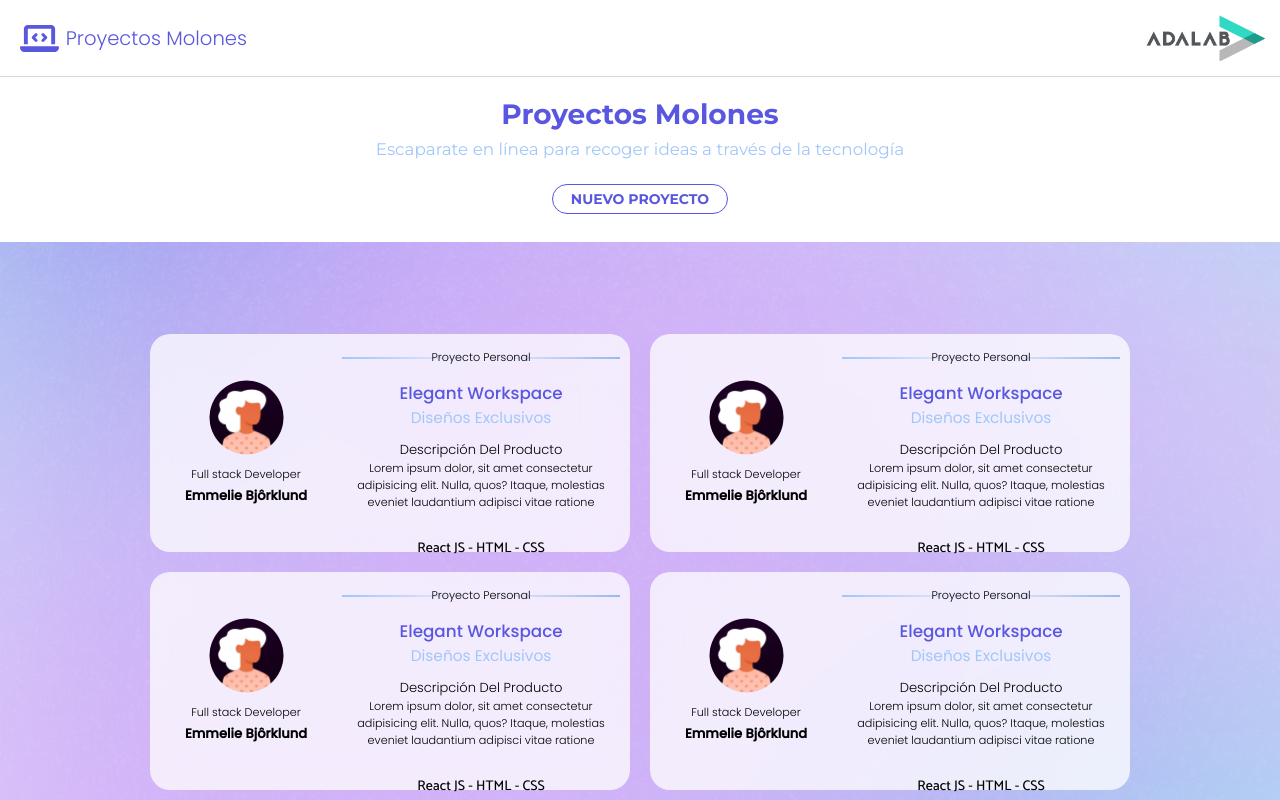
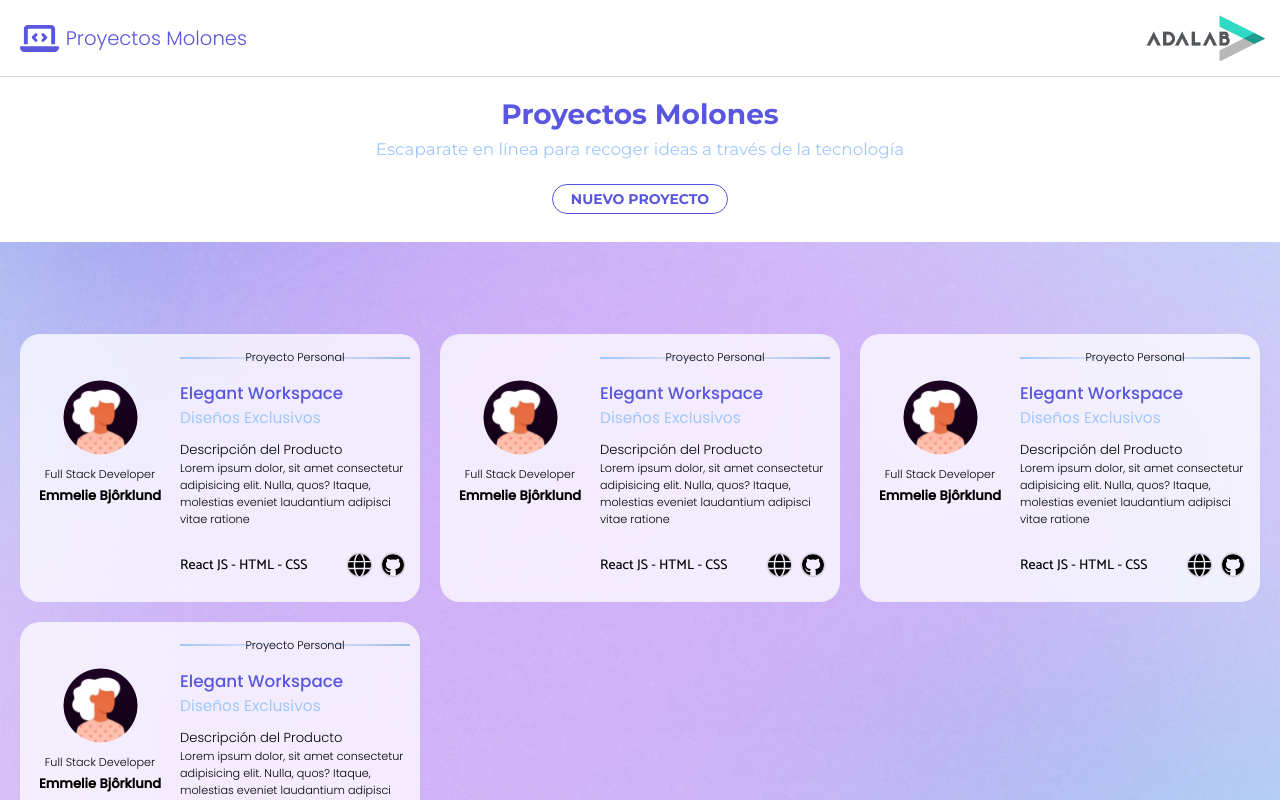
Before and after one commit to Diana-Bernardos/project-promo-X-module-3-team-2, a React (Vite) app: page /#/ in a window 1280 px wide. Shown: the top 800 px of the page. Built offline with nearby package versions, Linux system fonts and the light colour scheme.

Commit message:
change scss and add reset

```diff
--- a/src/components/Card.jsx
+++ b/src/components/Card.jsx
@@ -14,7 +14,6 @@ const Card = ({props}) => {
           <h2 className="card__projectTitle"><span className="card__projectTitle--text">Proyecto Personal</span></h2>
 
           <div className="card__author">
-            {/* <div className="card__authorPhoto"></div> */}
             <Profile scssClass="card__authorPhoto" avatar={photo} defaultImg={avatar}/>
             <p className="card__job">
               {job || "Full stack Developer"}
--- a/src/components/FakeCard.jsx
+++ b/src/components/FakeCard.jsx
@@ -1,4 +1,5 @@
 import "../styles/FakeCard.scss";
+import "../styles/Card.scss";
 import Profile from "./Profile";
 import avatar from'../images/avatar.webp';
 import { useState, useRef } from "react";
@@ -8,6 +9,9 @@ import Git from '../images/icons/github.svg'
 const FakeCard = ({data}) => {
 
     const {name, slogan, technologies, repo, demo, desc, autor, job, image, photo} = data
+
+    const urldemo = demo.includes('http://' || 'https://') ? demo : `https://${demo}`;
+    const urlrepo = repo.includes('http://' || 'https://') ? repo : `https://${repo}`;
 
     const Popup = ({handleClose}) =>{
       const modalRef = useRef(null);
@@ -55,24 +59,29 @@ const FakeCard = ({data}) => {
   return (
     <button onClick={showPopup}>
       {visible && <Popup handleClose={closePopup}/>}
-      <article className="fakeCard">
-            <h2 className="fakeCard__projectTitle"><span className="fakeCard__projectTitle--text">Proyecto Personal</span></h2>
-            <div className="fakeCard__author">
-              {/* <div className="fakeCard__authorPhoto"></div> */}
-              <Profile scssClass="fakeCard__authorPhoto" avatar={photo} defaultImg={avatar}/>
-              <p className="fakeCard__job">
+      <article className="card">
+            <h2 className="card__projectTitle"><span className="card__projectTitle--text">Proyecto Personal</span></h2>
+            <div className="card__author">
+              <Profile scssClass="card__authorPhoto" avatar={photo} defaultImg={avatar}/>
+              <p className="card__job">
                 {job || "Full stack Developer"}
               </p>
-              <h3 className="fakeCard__name--author">{autor || "Emmelie Bjôrklund"}</h3>
+              <h3 className="card__name--author">{autor || "Emmelie Bjôrklund"}</h3>
             </div>
 
-            <div className="fakeCard__project">
-              <h3 className="fakeCard__name">{name || "Elegant Workspace"}</h3>
-              <p className="fakeCard__slogan">{slogan || "Diseños Exclusivos"}</p>
-              <h3 className="fakeCard__descriptionTitle">Descripción del Producto</h3>
-              <p className="fakeCard__description">{desc || "Lorem ipsum dolor, sit amet consectetur adipisicing elit. Nulla, quos? Itaque, molestias eveniet laudantium adipisci vitae ratione"}</p>
-              <div className="fakeCard__technicalInfo">
-                <p className="fakeCard__technologies">{technologies || "React JS - HTML - CSS"}</p>
+            <div className="card__project">
+              <h3 className="card__name">{name || "Elegant Workspace"}</h3>
+              <p className="card__slogan">{slogan || "Diseños Exclusivos"}</p>
+              <h3 className="card__descriptionTitle">Descripción del Producto</h3>
+              <p className="card__description">{desc || "Lorem ipsum dolor, sit amet consectetur adipisicing elit. Nulla, quos? Itaque, molestias eveniet laudantium adipisci vitae ratione"}</p>
+              <div className="card__technicalInfo">
+                <p className="card__technologies">{technologies || "React JS - HTML - CSS"}</p>
+                <a className="icon icon__www" href={urldemo} title="Haz click para ver el proyecto online" target="_blank">
+                Web link
+              </a>
+              <a className="icon icon__github" href={urlrepo} title="Haz click para ver el código del proyecto" target="_blank">
+                GitHub link
+              </a>
               </div>
             </div>
       </article>
--- a/src/components/Form.jsx
+++ b/src/components/Form.jsx
@@ -4,9 +4,10 @@ import Button from "./Button";
 import GetAvatar from "./GetAvatar";
 import PropTypes from "prop-types";
 import { useState } from 'react';
+import ls from '../services/localStorage';
 
 const Form = (props) => {
-
+  const [cardURL, setCardURL] = useState("")
   const [errorMsg, setErrorMsg] = useState({
     name: '',
     slogan: '',
@@ -44,10 +45,12 @@ const Form = (props) => {
     const value = ev.target.value;
     validateInput(id, value);
     props.getInput(id, value);
-
+    setCardURL("");
   }
 
-  const [cardURL, setCardURL] = useState("")
+
+
+
 
   const postData = (data) => {
 
@@ -62,6 +65,9 @@ const Form = (props) => {
             if(dataResponse.success){
                 console.log(dataResponse.cardURL)
                 setCardURL(<a href={dataResponse.cardURL} target="_blank" className="linkProject">Entra aquí para ver tu proyecto</a>)
+                // ls.set('data', data);
+                props.addNewProject();
+                props.resetData();
 
              }
              else {
@@ -127,7 +133,8 @@ Form.propTypes = {
   getInput: PropTypes.func,
   data: PropTypes.object,
   updateAvatar: PropTypes.func,
-  addNewProject: PropTypes.func
+  addNewProject: PropTypes.func,
+  resetData: PropTypes.func
 };
 
 export default Form
--- a/src/components/Main.jsx
+++ b/src/components/Main.jsx
@@ -6,13 +6,13 @@ import "../styles/Main.scss";
 
 
 
-const Main = ({getInput, updateAvatar, data, addNewProject}) => {
+const Main = ({getInput, updateAvatar, data, addNewProject, resetData, setData}) => {
   return (
     <>
     <Hero/>
     <main className="main">
       <Preview data={data}/>
-      <Form getInput={getInput} updateAvatar={updateAvatar} data={data} addNewProject={addNewProject}/>
+      <Form getInput={getInput} updateAvatar={updateAvatar} data={data} addNewProject={addNewProject} resetData={resetData}/>
     </main>
     </>
   )
--- a/src/styles/App.scss
+++ b/src/styles/App.scss
@@ -82,32 +82,3 @@ fieldset {
 
 
 /* COMPONENTS */
-
-.title {
-  text-align: center;
-  text-transform: capitalize;
-}
-
-.logoSponsor {
-  height: 46px;
-}
-
-
-/* ICONS */
-
-.icon {
-  width: 1.6rem;
-  height: 1.6rem;
-  color: transparent;
-  cursor: pointer;
-  border-radius: 50%;
-  box-shadow: 0 0 2px 0 var(--color-greyish-brown-two);
-}
-
-.icon__www {
-  background-image: url('../images/icons/globe-solid.svg');
-}
-
-.icon__github {
-  background-image: url('../images/icons/github.svg');
-}
--- a/src/styles/Button.scss
+++ b/src/styles/Button.scss
@@ -39,12 +39,13 @@
 
   .button--large {
     border: none;
-    display: block;
+    display: flex;
     width: 110px;
     height: 35px;
-    margin-inline: auto;
-    margin-block: 8px;
-    padding: 5px 18px;
+    // margin-inline: auto;
+    // margin-block: 8px;
+    align-items: center;
+    padding: 0 18px;
     color: white;
     font: var(--font-button);
     text-transform: none;
@@ -53,7 +54,7 @@
 
     border-radius: 40px;
     background-color: var(--dark-blue);
-    opacity: 0.7;
+    opacity: 0.75;
 
 
     cursor: pointer;
--- a/src/styles/Card.scss
+++ b/src/styles/Card.scss
@@ -62,16 +62,20 @@
   .card .card__job {
     margin-bottom: 0.2rem;
     text-align: center;
+    text-transform: capitalize;
   }
 
   .card .card__name {
     font: var(--font-card-title);
     margin-bottom: .2rem;
     color: var(--dark-blue);
+    text-align: left;
+    text-transform: capitalize;
   }
 
   .card .card__name--author {
     text-align: center;
+    text-transform: capitalize;
   }
 
   .card .card__project {
@@ -83,10 +87,18 @@
     margin-top: -.2rem;
     margin-bottom: .8rem;
     color: var(--light-blue);
+    text-align: left;
+    text-transform: capitalize;
   }
 
   .card .card__descriptionTitle {
     font-weight: inherit;
+    text-align: left;
+  }
+
+  .card .card__description {
+    font-weight: inherit;
+    text-align: left;
   }
 
   .card .card__technicalInfo {
@@ -94,8 +106,28 @@
     grid-template-columns: 1fr 2rem 2rem;
     gap: .5em;
     margin-block: 1.8rem;
+    text-align: left;
   }
 
   .card .card__technologies {
     font: var(--font-card-tech);
   }
+
+  /* ICONS */
+
+.icon {
+  width: 1.6rem;
+  height: 1.6rem;
+  color: transparent;
+  cursor: pointer;
+  border-radius: 50%;
+  box-shadow: 0 0 2px 0 var(--color-greyish-brown-two);
+}
+
+.icon__www {
+  background-image: url('../images/icons/globe-solid.svg');
+}
+
+.icon__github {
+  background-image: url('../images/icons/github.svg');
+}
--- a/src/styles/Form.scss
+++ b/src/styles/Form.scss
@@ -79,6 +79,7 @@
     justify-content: center;
     align-items: center;
     flex-wrap: wrap;
+    gap: 8px;
     margin-bottom: 25px;
   }
 
@@ -123,6 +124,7 @@
     background-color: transparent;
     align-self: center;
     padding-bottom: 15px;
+    text-align: center;
   }
 
   .linkProject{
--- a/src/styles/GetAvatar.scss
+++ b/src/styles/GetAvatar.scss
@@ -3,14 +3,14 @@
 }
 
 .get-avatar__label {
-  display: block;
+  display: flex;
   width: 110px;
   height: 35px;
   // min-width: 120px;
   // max-width: 150px;
-
-  margin: 8px;
-  padding: 10px 18px;
+  align-items: center;
+  // margin: 8px;
+  padding: 0 18px;
   color: white;
   font: var(--font-button);
   text-transform: none;
--- a/src/styles/Header.scss
+++ b/src/styles/Header.scss
@@ -1,3 +1,12 @@
+.title {
+  text-align: center;
+  text-transform: capitalize;
+}
+
+.logoSponsor {
+  height: 46px;
+}
+
 .header {
     display: flex;
     justify-content: space-between;
--- a/src/styles/Landing.scss
+++ b/src/styles/Landing.scss
@@ -1,11 +1,16 @@
 .section_mockup{
-    padding: 20px;
-    padding-top: 50px;
-    display: flex;
-    flex-wrap: wrap;
+    padding: 50px 20px 120px;
+
+    // display: flex;
+    // flex-wrap: wrap;
+    // gap: 20px;
+    // justify-content: center;
+    // align-items: center;
+    // align-content: flex-start;
+    display: grid;
+    grid-template-columns: repeat(auto-fill, minmax(200px, 400px));
     gap: 20px;
     justify-content: center;
-    align-items: center;
-    align-content: flex-start;
+    align-content: center;
     min-height: calc(100vh - 225px);
 }
```
Also changed, not shown: src/components/App.jsx (+20 -9 lines).
